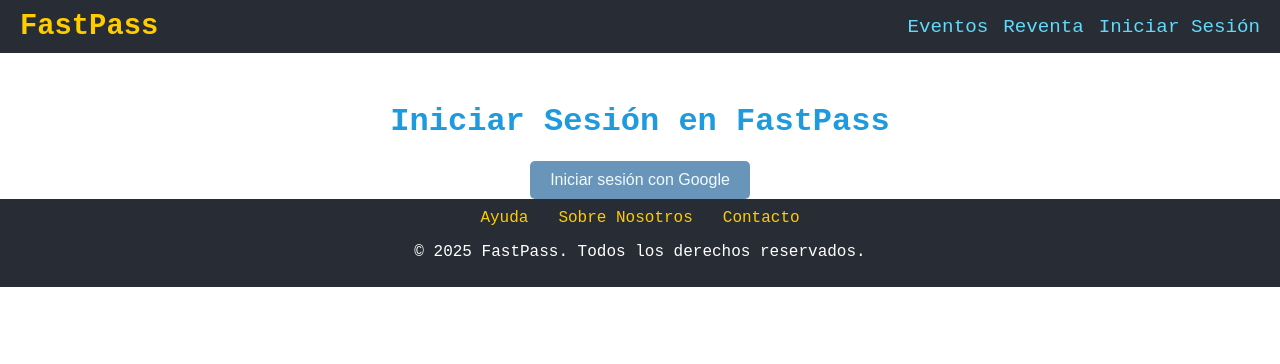
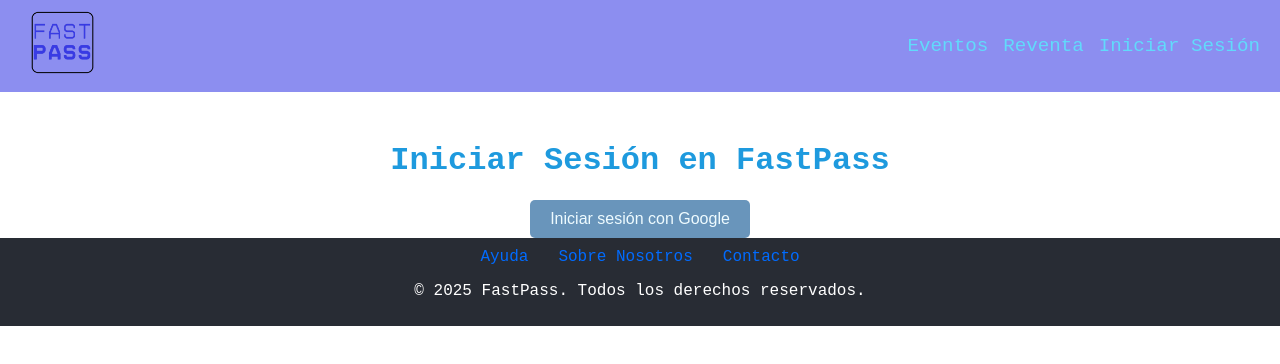
Before and after one commit to ItielSanzAXO/FastPass, a React (Create React App) app: page /login in a window 1280 px wide. Shown: the top 364 px of the page. Built offline with nearby package versions, Linux system fonts and the light colour scheme; no server answers.

Commit message:
feat: actualizar estilos y colores en componentes principales, navegación y pie de página

```diff
--- a/src/App.css
+++ b/src/App.css
@@ -10,6 +10,8 @@
 .App-logo {
   height: 40vmin;
   pointer-events: none;
+  margin-top: 20px; /* Añadir margen superior */
+  margin-bottom: 20px; /* Añadir margen inferior */
 }
 
 @media (prefers-reduced-motion: no-preference) {
@@ -19,14 +21,14 @@
 }
 
 .App-header {
-  background-color: #282c34;
+  background-color: #393be5; /* Cambiar color principal */
   min-height: 100vh;
   display: flex;
   flex-direction: column;
   align-items: center;
   justify-content: center;
   font-size: calc(10px + 2vmin);
-  color: white;
+  color: #006bff; /* Cambiar color secundario */
 }
 
 .App-link {
--- a/src/App.js
+++ b/src/App.js
@@ -8,6 +8,7 @@ import UserAccountPage from './components/UserAccountPage';
 import Footer from './components/Footer'; // Importar el Footer
 import './styles/Navigation.css'; // Importar los estilos del menú
 import { useState } from 'react'; // Importar useState para manejar el estado del menú
+import logo from './assets/FastPassBG.png'; // Importar el logo
 
 function Navigation() {
   const { user } = useAuth(); // Obtener el estado del usuario
@@ -25,7 +26,19 @@ function Navigation() {
   return (
     <nav className="navigation-container">
       <div className="navigation-logo">
-        <Link to="/" className="navigation-title">FastPass</Link>
+        <Link to="/" className="navigation-title">
+          <img
+            src={logo}
+            alt="Logo"
+            className="logo"
+            style={{
+              width: '65px',
+              height: 'auto',
+              paddingLeft: '10px',
+              borderRadius: '10px' // Aplicar border-radius a toda la imagen
+            }}
+          />
+        </Link>
       </div>
       <button className="hamburger-button" onClick={toggleMenu}>
         {menuOpen ? '✖' : '☰'} {/* Cambiar entre abrir y cerrar */}
--- a/src/styles/Footer.css
+++ b/src/styles/Footer.css
@@ -12,7 +12,7 @@
 }
 
 .footer-links a {
-  color: #ffcc00;
+  color: #006bff; /* Cambiar color secundario */
   text-decoration: none;
   margin: 0 15px;
   font-size: 1rem;
--- a/src/styles/HomePage.css
+++ b/src/styles/HomePage.css
@@ -14,8 +14,8 @@ body, html {
 }
 
 .homepage-header {
-    background-color: #003366;
-    color: #fff;
+    background-color: #393be5; /* Color principal */
+    color: #006bff; /* Color secundario */
     padding: 0;
     text-align: center;
     box-shadow: 0 4px 6px rgba(0, 0, 0, 0.1);
@@ -28,7 +28,7 @@ body, html {
 }
 
 .homepage-link {
-    color: #ffcc00;
+    color: #0088ff; /* Color terciario */
     text-decoration: none;
     margin: 0 15px;
     font-size: 1.2rem;
@@ -36,7 +36,7 @@ body, html {
 }
 
 .homepage-link:hover {
-    color: #fff;
+    color: #009cf0; /* Color cuarto */
 }
 
 /* Ajustar márgenes y evitar desbordamientos */
@@ -60,14 +60,6 @@ body, html {
     display: block;
     max-height: 500px; /* Ajuste de altura máxima */
     object-fit: cover; /* Para cubrir el área sin distorsionar */
-}
-
-.slick-dots li button:before {
-    color: #ffcc00; /* Cambiar el color de los puntos del carrusel */
-}
-
-.slick-dots li.slick-active button:before {
-    color: #fff; /* Cambiar el color del punto activo */
 }
 
 .banner-content {
@@ -104,7 +96,7 @@ body, html {
 .homepage-featured h2 {
     font-size: 2.8rem;
     margin-bottom: 25px; /* Reducir el margen inferior */
-    color: #333;
+    color: #393be5; /* Color principal */
     text-transform: uppercase;
     letter-spacing: 1px;
 }
@@ -135,19 +127,19 @@ body, html {
     width: 100%;
     height: 200px;
     object-fit: cover;
-    border-bottom: 3px solid #ffcc00;
+    border-bottom: 3px solid #009cf0; /* Color cuarto */
 }
 
 .featured-title {
     margin: 20px 0;
     font-size: 1.4rem;
-    color: #333;
+    color: #0088ff; /* Color terciario */
     font-weight: bold;
 }
 
 .homepage-footer {
-    background-color: #003366;
-    color: #fff;
+    background-color: #393be5; /* Color principal */
+    color: #006bff; /* Color secundario */
     text-align: center;
     padding: 30px 0;
     margin-top: 50px;
@@ -159,14 +151,14 @@ body, html {
 }
 
 .footer-links a {
-    color: #ffcc00;
+    color: #0088ff; /* Color terciario */
     text-decoration: none;
     margin: 0 15px;
     font-size: 1rem;
 }
 
 .footer-links a:hover {
-    text-decoration: underline;
+    color: #009cf0; /* Color cuarto */
 }
 
 .homepage-footer p {
@@ -179,7 +171,7 @@ body, html {
     font-size: 1rem;
     font-weight: bold;
     color: #fff;
-    background-color: #ffcc00;
+    background-color: #ff0000;
     border: none;
     border-radius: 5px;
     cursor: pointer;
@@ -187,16 +179,16 @@ body, html {
 }
 
 .homepage-button.primary {
-    background-color: #ffcc00;
+    background-color: #009cf0; /* Color cuarto */
 }
 
 .homepage-button:hover {
-    background-color: #e6b800;
+    background-color: #0088ff; /* Color terciario */
     transform: scale(1.05);
 }
 
 .homepage-button:active {
-    background-color: #cc9900;
+    background-color: #fff;
     transform: scale(0.95);
 }
 
--- a/src/styles/Navigation.css
+++ b/src/styles/Navigation.css
@@ -1,7 +1,7 @@
 .navigation-container {
   font-family: 'Disket Mono', monospace;
-  background-color: #282c34;
-  color: white;
+  background-color: #393ce593; /* Cambiar color principal */
+  color: #006bff; /* Cambiar color secundario */
   display: flex;
   justify-content: space-between;
   align-items: center;
@@ -11,12 +11,15 @@
 }
 
 .navigation-logo {
-  font-size: 1.8rem;
-  font-weight: bold;
+  font-family: 'Disket Mono', monospace;
+  color: #61dafb; /* Cambiar color terciario */
+  font-size: 1.5rem;
+  text-decoration: none;
+  transition: color 0.3s;
 }
 
 .navigation-title {
-  color: #ffcc00;
+  color: #006bbf; /* Cambiar color secundario */
   text-decoration: none;
   transition: color 0.3s;
 }
@@ -79,7 +82,7 @@
     flex-direction: column; /* Mostrar los enlaces en una columna */
     gap: 10px; /* Reducir el espacio entre los enlaces */
     width: 250px; /* Ajustar el ancho del menú desplegable */
-    background-color: #003366; /* Fondo del menú desplegable */
+    background-color: #393ce5; /* Cambiar color principal */
     padding: 20px; /* Ajustar el padding */
     position: fixed; /* Fijar el menú en la pantalla */
     top: 0; /* Ajustar al inicio de la pantalla */
@@ -95,7 +98,7 @@
 
   .navigation-link {
     font-size: 1rem; /* Reducir el tamaño del texto */
-    color: #ffcc00;
+    color: #fff; /* Cambiar color secundario */
     text-align: left;
   }
 }
```
